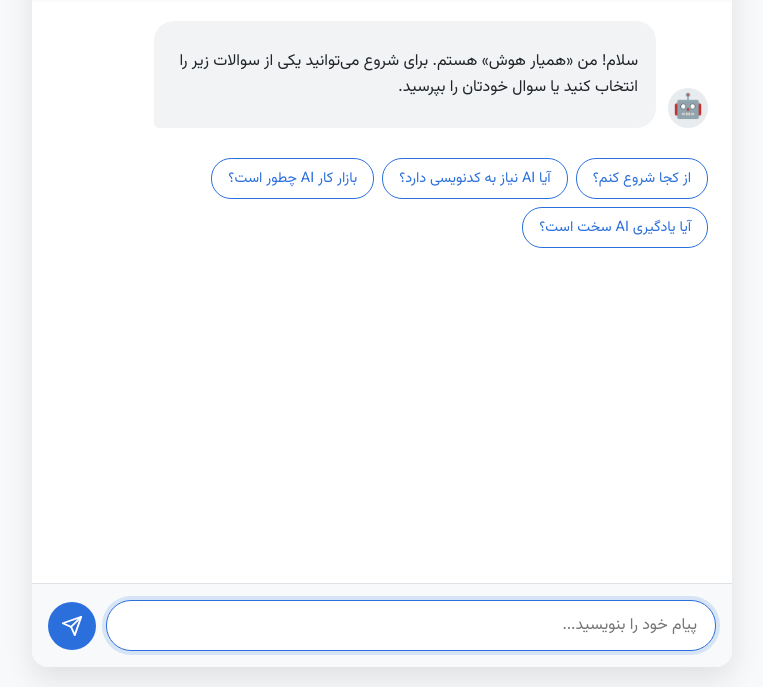
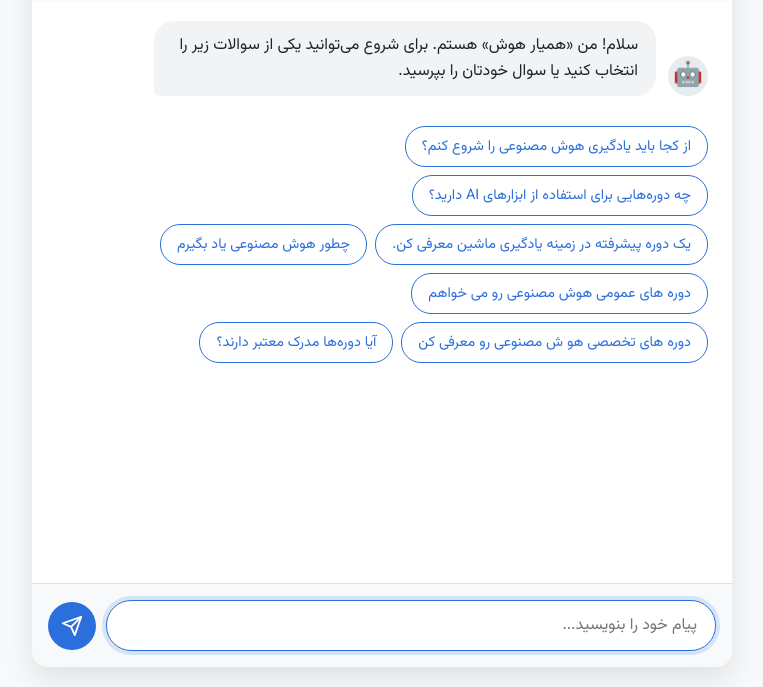
Before and after one commit to elihe90/hamyarhosh, a plain HTML site: page index.html in a window 1280 px wide. Shown: the part 113-800 px from the top of the page, without its empty margins (258-1021 px from the left). Drawn offline with nearby package versions, Linux system fonts and the light colour scheme.

Commit message:
Update index.html

```diff
--- a/index.html
+++ b/index.html
@@ -1,3 +1,4 @@
+
 <!DOCTYPE html>
 <html lang="fa" dir="rtl">
 <head>
@@ -33,33 +34,68 @@
             overflow: hidden;
         }
         #chat-header {
-            padding: 1rem; background: var(--primary-color);
-            color: var(--light-text-color); text-align: center;
-            box-shadow: 0 2px 4px rgba(0,0,0,0.1); z-index: 10;
+            padding: 1rem;
+            background: var(--primary-color);
+            color: var(--light-text-color);
+            text-align: center;
+            box-shadow: 0 2px 4px rgba(0,0,0,0.1);
+            z-index: 10;
             border-bottom: 1px solid rgba(0,0,0,0.05);
         }
-        #chat-header h1 { margin: 0; font-size: 1.3rem; font-weight: 700; }
-        #chat-header p { margin: 4px 0 0; font-size: 0.85rem; opacity: 0.9; }
+        #chat-header h1 {
+            margin: 0;
+            font-size: 1.3rem;
+            font-weight: 700;
+        }
+        #chat-header p {
+            margin: 4px 0 0;
+            font-size: 0.85rem;
+            opacity: 0.9;
+        }
         #messages {
             flex-grow: 1; overflow-y: auto; padding: 1.5rem;
             display: flex; flex-direction: column; gap: 1.25rem;
         }
-        .message { display: flex; align-items: flex-end; gap: 12px; max-width: 85%; }
-        .message-content { padding: 12px 18px; border-radius: 20px; line-height: 1.6; word-wrap: break-word; }
+        .message {
+            display: flex; align-items: flex-end; gap: 12px; max-width: 85%;
+        }
+        .message-content {
+            padding: 12px 18px; border-radius: 20px;
+            line-height: 1.6; word-wrap: break-word;
+        }
+        .message-content p:first-child { margin-top: 0; }
+        .message-content p:last-child { margin-bottom: 0; }
         .user { align-self: flex-end; flex-direction: row-reverse; }
         .user .message-content { background-color: var(--user-msg-bg); color: var(--light-text-color); border-bottom-right-radius: 5px; }
         .assistant { align-self: flex-start; }
         .assistant .message-content { background-color: var(--assistant-msg-bg); color: var(--text-color); border-bottom-left-radius: 5px; }
-        .avatar { width: 40px; height: 40px; border-radius: 50%; display: flex; justify-content: center; align-items: center; font-size: 1.5rem; flex-shrink: 0; background-color: #e9ecef; }
+        .avatar {
+            width: 40px; height: 40px; border-radius: 50%;
+            display: flex; justify-content: center; align-items: center;
+            font-size: 1.5rem; flex-shrink: 0; background-color: #e9ecef;
+        }
         .user .avatar { background-color: #0d6efd; }
-        .actions-container { display: flex; flex-wrap: wrap; gap: 8px; padding: 10px 0 0 52px; justify-content: flex-start; }
-        .action-button { background-color: #fff; border: 1px solid var(--primary-color); color: var(--primary-color); padding: 8px 16px; border-radius: 20px; cursor: pointer; font-family: 'Vazirmatn', sans-serif; font-size: 0.9rem; transition: all 0.2s; text-decoration: none; display: inline-block; text-align: center; }
-        .action-button:hover { background-color: var(--primary-color); color: white; transform: translateY(-2px); }
-        #input-area { display: flex; padding: 1rem; border-top: 1px solid var(--border-color); background-color: #f8f9fa; gap: 10px; align-items: center; }
-        #userInput { flex-grow: 1; border: 1px solid var(--border-color); padding: 12px 18px; border-radius: 25px; font-size: 1rem; font-family: 'Vazirmatn', sans-serif; transition: all 0.2s; }
+        .suggested-questions { display: flex; flex-wrap: wrap; gap: 8px; padding: 10px 0 0 52px; justify-content: flex-start; }
+        .suggestion-btn { background-color: #fff; border: 1px solid var(--primary-color); color: var(--primary-color); padding: 8px 16px; border-radius: 20px; cursor: pointer; font-family: 'Vazirmatn', sans-serif; font-size: 0.9rem; transition: all 0.2s; }
+        .suggestion-btn:hover { background-color: var(--primary-color); color: white; transform: translateY(-2px); }
+        #input-area {
+            display: flex; padding: 1rem; border-top: 1px solid var(--border-color);
+            background-color: #f8f9fa; gap: 10px; align-items: center;
+        }
+        #userInput {
+            flex-grow: 1; border: 1px solid var(--border-color); padding: 12px 18px;
+            border-radius: 25px; font-size: 1rem; font-family: 'Vazirmatn', sans-serif;
+            transition: all 0.2s;
+        }
         #userInput:focus { outline: none; border-color: var(--primary-color); box-shadow: 0 0 0 4px rgba(74, 144, 226, 0.2); }
-        #sendButton { background-color: var(--primary-color); color: white; border: none; width: 48px; height: 48px; border-radius: 50%; cursor: pointer; font-size: 1.5rem; display: flex; align-items: center; justify-content: center; transition: background-color 0.2s, transform 0.1s; flex-shrink: 0; }
+        #sendButton {
+            background-color: var(--primary-color); color: white; border: none;
+            width: 48px; height: 48px; border-radius: 50%; cursor: pointer;
+            font-size: 1.5rem; display: flex; align-items: center; justify-content: center;
+            transition: background-color 0.2s, transform 0.1s; flex-shrink: 0;
+        }
         #sendButton:hover { background-color: #0b5ed7; }
+        #sendButton:active { transform: scale(0.95); }
     </style>
 </head>
 <body>
@@ -91,44 +127,40 @@
             avatar.textContent = sender === 'user' ? '👤' : '🤖';
             const msgContent = document.createElement('div');
             msgContent.className = 'message-content';
-            msgContent.innerHTML = marked.parse(text);
+            msgContent.innerHTML = marked.parse(text); // Renders markdown
             messageWrapper.appendChild(avatar);
             messageWrapper.appendChild(msgContent);
             messagesDiv.appendChild(messageWrapper);
             messagesDiv.scrollTop = messagesDiv.scrollHeight;
         }
 
-        function addActionButtons(actions) {
-            const container = document.createElement('div');
-            container.className = 'actions-container';
-            actions.forEach(action => {
-                // If it has a URL, it's a link
-                if (action.url) {
-                    const link = document.createElement('a');
-                    link.href = action.url;
-                    link.target = "_blank";
-                    link.rel = "noopener noreferrer";
-                    link.className = 'action-button';
-                    link.textContent = action.label;
-                    container.appendChild(link);
-                }
-                // If it has a value, it's a clickable suggestion
-                else if (action.value) {
-                    const button = document.createElement('button');
-                    button.className = 'action-button';
-                    button.textContent = action.label;
-                    button.onclick = () => handleSuggestionClick(action.label, action.value);
-                    container.appendChild(button);
-                }
+        function showSuggestedQuestions() {
+            const questions = [
+                "از کجا باید یادگیری هوش مصنوعی را شروع کنم؟",
+                "چه دوره‌هایی برای استفاده از ابزارهای AI دارید؟",
+                "یک دوره پیشرفته در زمینه یادگیری ماشین معرفی کن.",
+				"چطور هوش مصنوعی یاد بگیرم",
+				"دوره های عمومی هوش مصنوعی رو می خواهم",
+				"دوره های تخصصی هو ش مصنوعی رو معرفی کن ",
+                "آیا دوره‌ها مدرک معتبر دارند؟",
+            ];
+            const suggestionsContainer = document.createElement('div');
+            suggestionsContainer.className = 'suggested-questions';
+            questions.forEach(q => {
+                const button = document.createElement('button');
+                button.className = 'suggestion-btn';
+                button.textContent = q;
+                button.onclick = () => handleSuggestionClick(q);
+                suggestionsContainer.appendChild(button);
             });
-            messagesDiv.appendChild(container);
+            messagesDiv.appendChild(suggestionsContainer);
             messagesDiv.scrollTop = messagesDiv.scrollHeight;
         }
 
-        function handleSuggestionClick(label, value) {
-            addMessageToUI('user', label);
-            document.querySelectorAll('.actions-container').forEach(el => el.remove());
-            sendMessage(value);
+        function handleSuggestionClick(question) {
+            addMessageToUI('user', question);
+            document.querySelectorAll('.suggested-questions').forEach(el => el.remove());
+            sendMessage(question);
         }
 
         async function sendMessage(messageText = null) {
@@ -137,7 +169,7 @@
 
             if (!messageText) {
                 addMessageToUI('user', message);
-                document.querySelectorAll('.actions-container').forEach(el => el.remove());
+                document.querySelectorAll('.suggested-questions').forEach(el => el.remove());
             }
             userInput.value = '';
 
@@ -147,36 +179,25 @@
                     headers: { 'Content-Type': 'application/json' },
                     body: JSON.stringify({ message: message })
                 });
+                if (!response.ok) throw new Error('Network response was not ok');
                 const data = await response.json();
                 addMessageToUI('assistant', data.response);
-
-                // Handle both link buttons and suggestion buttons
-                const allActions = (data.buttons || []).concat(data.options || []);
-                if (allActions.length > 0) {
-                    addActionButtons(allActions);
-                }
-
             } catch (e) {
-                addMessageToUI('assistant', 'متاسفانه در ارتباط با سرور مشکلی پیش آمده.');
+                addMessageToUI('assistant', 'متاسفانه در ارتباط با سرور مشکلی پیش آمده. لطفاً از فعال بودن سرور مطمئن شوید.');
             }
         }
 
-        function showInitialSuggestions() {
-            const questions = [
-                {label: "از کجا شروع کنم؟", value: "از کجا باید یادگیری هوش مصنوعی را شروع کنم؟"},
-                {label: "آیا AI نیاز به کدنویسی دارد؟", value: "آیا می‌شه بدون برنامه‌نویسی از هوش مصنوعی استفاده کرد؟"},
-                {label: "بازار کار AI چطور است؟", value: "بازار کار هوش مصنوعی در ایران چطور است؟"},
-                {label: "آیا یادگیری AI سخت است؟", value: "آیا یادگیری هوش مصنوعی سخت است؟"}
-            ];
-            addActionButtons(questions);
-        }
-
         sendButton.addEventListener('click', () => sendMessage());
-        userInput.addEventListener('keypress', e => { if (e.key === 'Enter' && !e.shiftKey) { e.preventDefault(); sendMessage(); } });
+        userInput.addEventListener('keypress', e => {
+            if (e.key === 'Enter' && !e.shiftKey) {
+                e.preventDefault();
+                sendMessage();
+            }
+        });
 
         window.onload = () => {
              addMessageToUI('assistant', 'سلام! من «همیار هوش» هستم. برای شروع می‌توانید یکی از سوالات زیر را انتخاب کنید یا سوال خودتان را بپرسید.');
-             showInitialSuggestions();
+             showSuggestedQuestions();
              userInput.focus();
         };
     </script>
```
